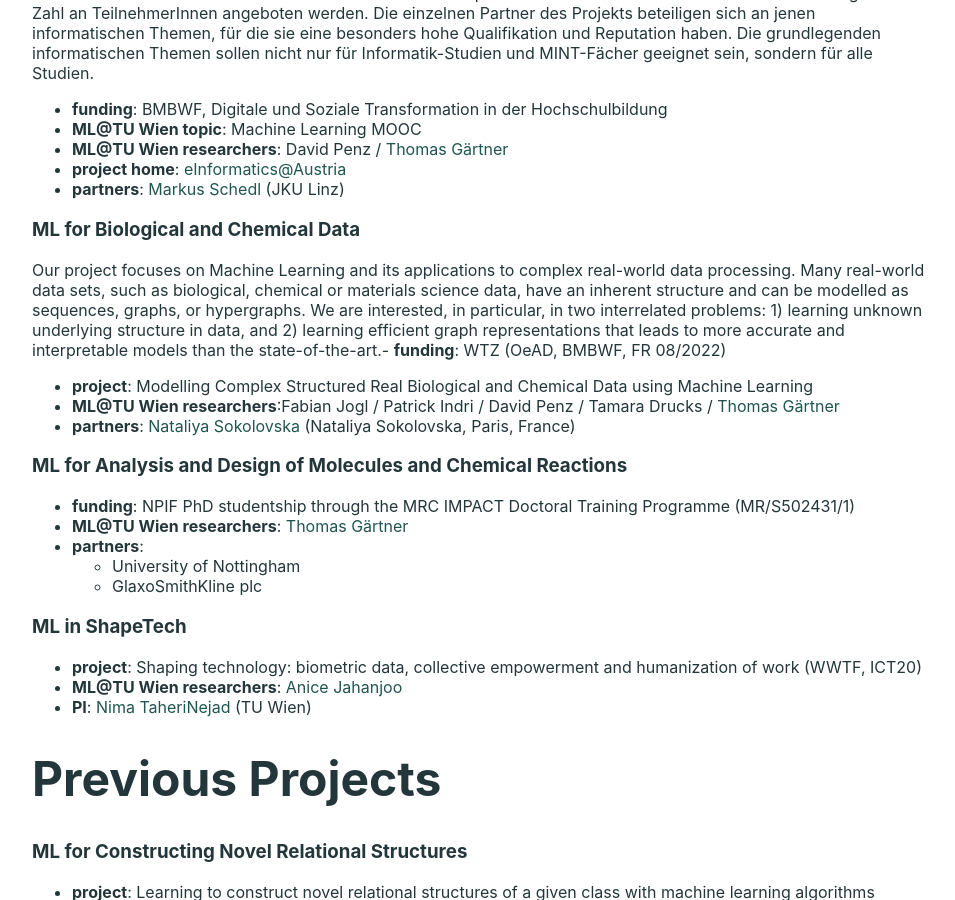
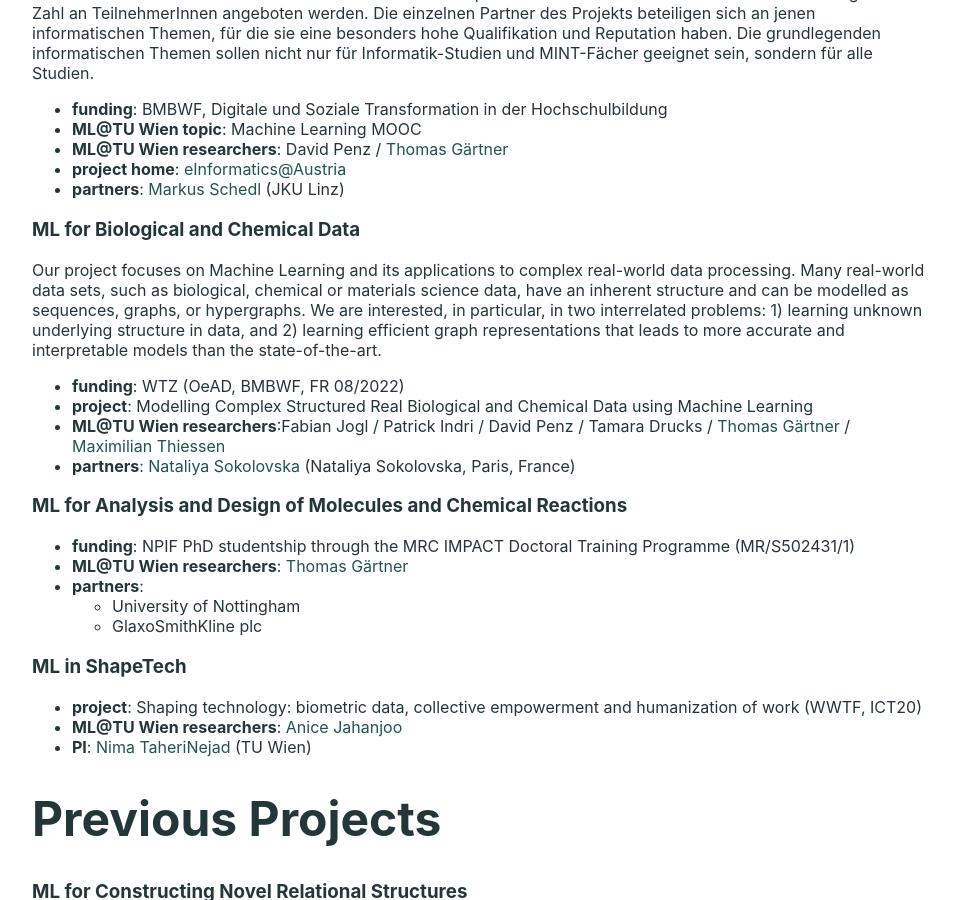
Before and after one commit to ml-tuw/ml-tuw.github.io, a Jekyll site: the page built from projects/index.md, in a window 1280 px wide and 900 px high, scrolled down 2664 px. Shown: the whole window, without its empty margins (160-1115 px from the left). Built offline with Jekyll 4.4.1, drawn with Linux system fonts in a browser that asks for light colours.

Commit message:
~~cats~~

```diff
--- a/projects/index.md
+++ b/projects/index.md
@@ -149,8 +149,8 @@
 two interrelated problems: 1) learning unknown underlying structure in data, and 2) learning efficient
 graph representations that leads to more accurate and interpretable models than the state-of-the-art.
 {%- capture ppl -%}
-{{ "TamaraDrucks PatrickIndri MaxThiessen DavidPenz FabianJogl ThomasGaertner" | split:" " | sample:5 | join:" " }}
-{%- endcapture -%}
+{{ "TamaraDrucks PatrickIndri MaxThiessen DavidPenz FabianJogl ThomasGaertner" | split:" " | sample:6 | join:" " }}
+{% endcapture %}
 
  - **funding**: WTZ (OeAD, BMBWF, FR 08/2022)
  - **project**: Modelling Complex Structured Real Biological and Chemical Data using Machine Learning
```
